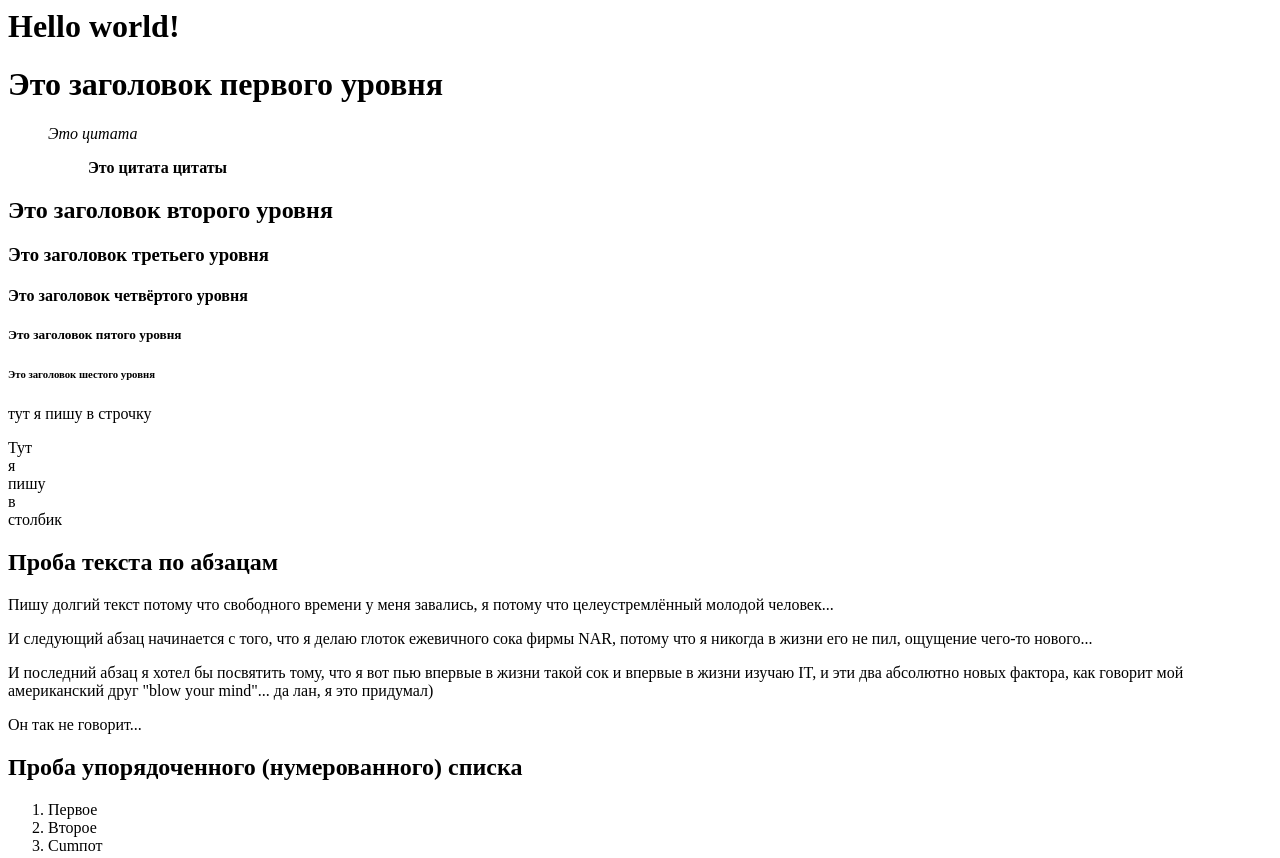
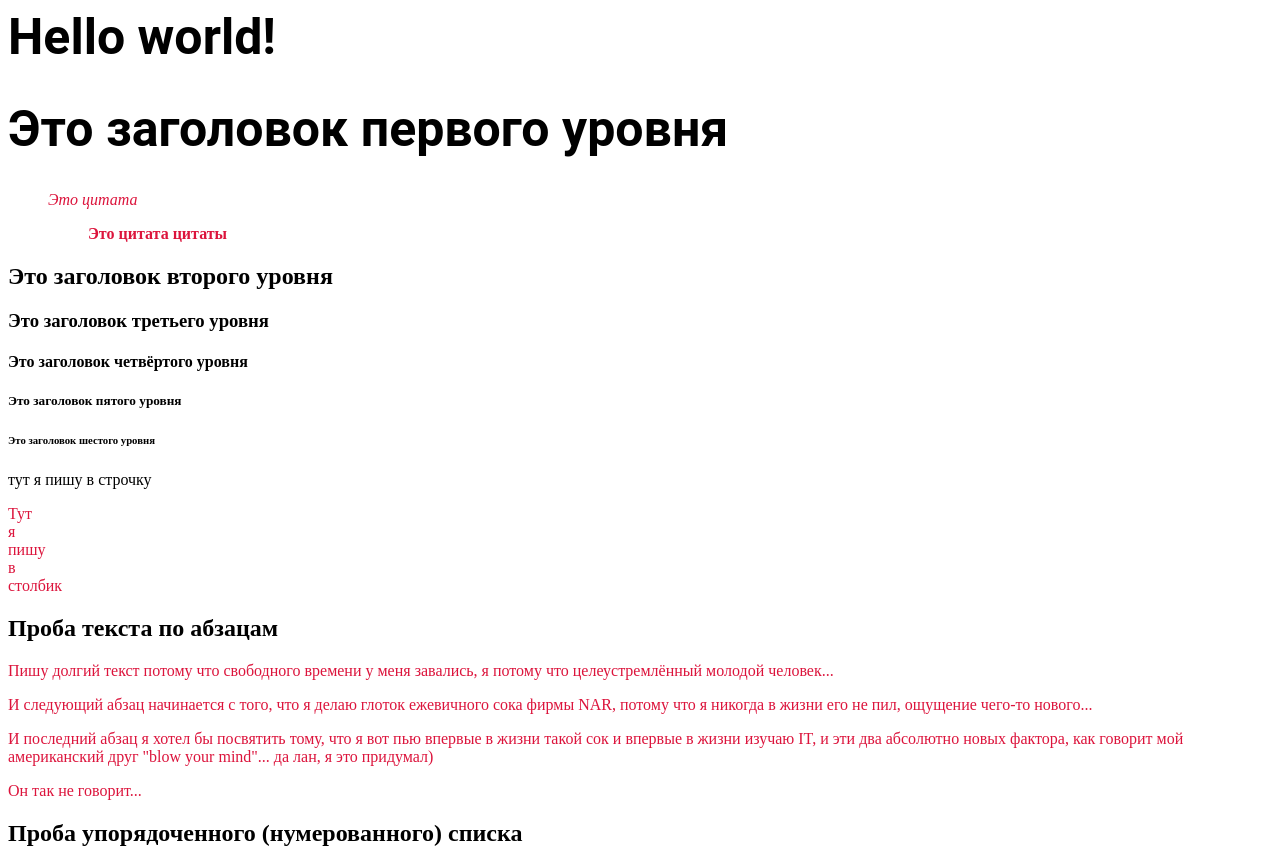
Before and after one commit to Mishwit/every-morning, a plain HTML site: page index.html in a window 1280 px wide. Shown: the top 858 px of the page. Drawn offline with Linux system fonts and the light colour scheme.

Commit message:
+color + style x2

```diff
--- a/index.html
+++ b/index.html
@@ -1,6 +1,21 @@
 <html>
   <head>
-    <title>Hello world!</title>
+    <style>
+     p {
+       color:crimson
+     }
+    </style>
+    <title>
+      Hello world!
+    </title>
+    <style>
+      h1 {
+        font-size: 50px;
+        font-family:"roboto", sans-serif;
+        color:rgb(0, 0, 0);
+      }
+    </style>
+    <link href="styles/style.css" rel="stylesheet" type="text/css">
   </head>
   <body>
     <h1>Hello world!</h1>
```
Also changed, not shown: styles.css (added).
